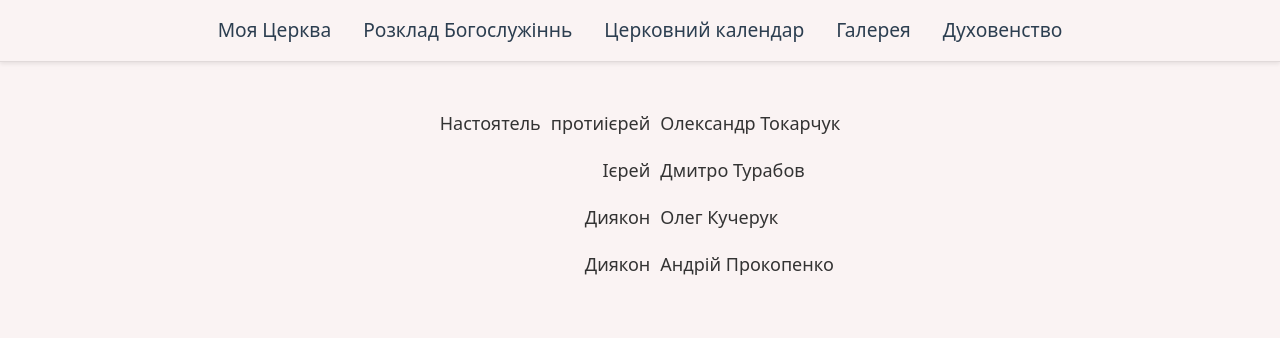
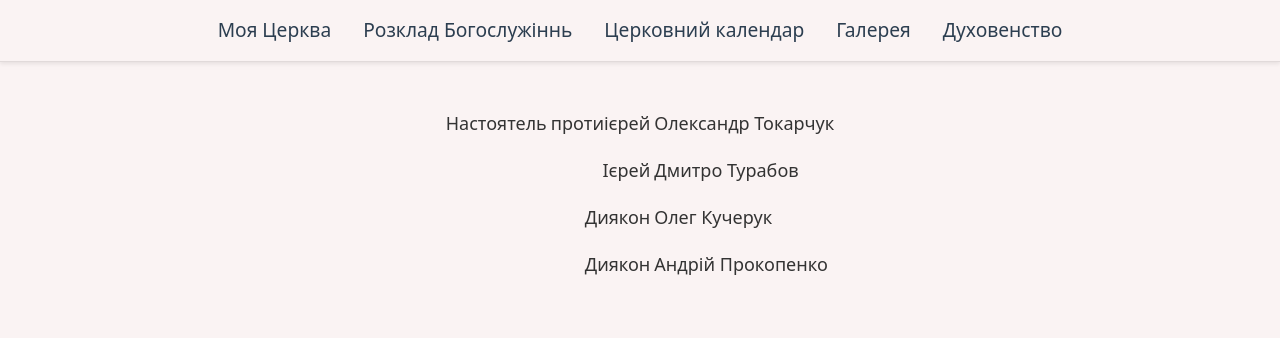
Before and after one commit to ValeriyVinn/my-parish, a React (Vite) app: page /clergy in a window 1280 px wide. Shown: the top 338 px of the page. Built offline with nearby package versions, Linux system fonts and the light colour scheme.

Commit message:
fix: decreased padding

```diff
--- a/src/components/Clergy/Clergy.module.css
+++ b/src/components/Clergy/Clergy.module.css
@@ -4,7 +4,7 @@
 }
 
 td{
-    padding: 10px 5px;
+    padding: 10px 2px;
     /* border: 1px solid #ccc; */
 
 }
```
